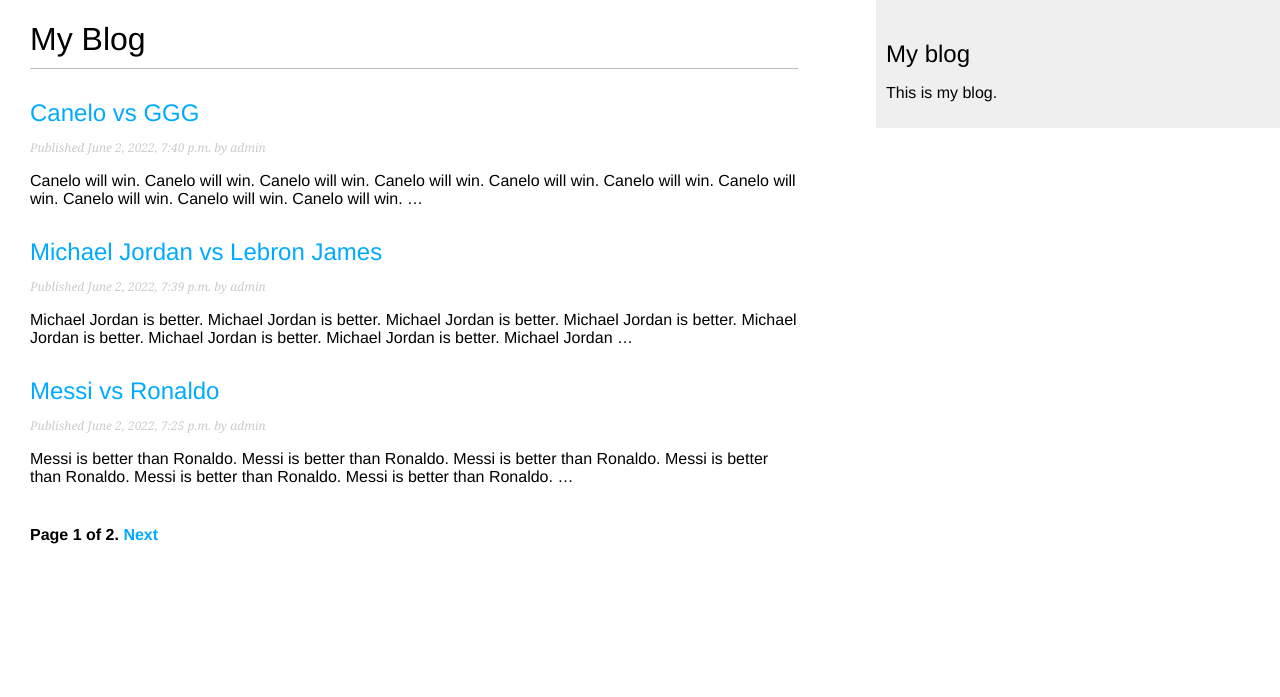
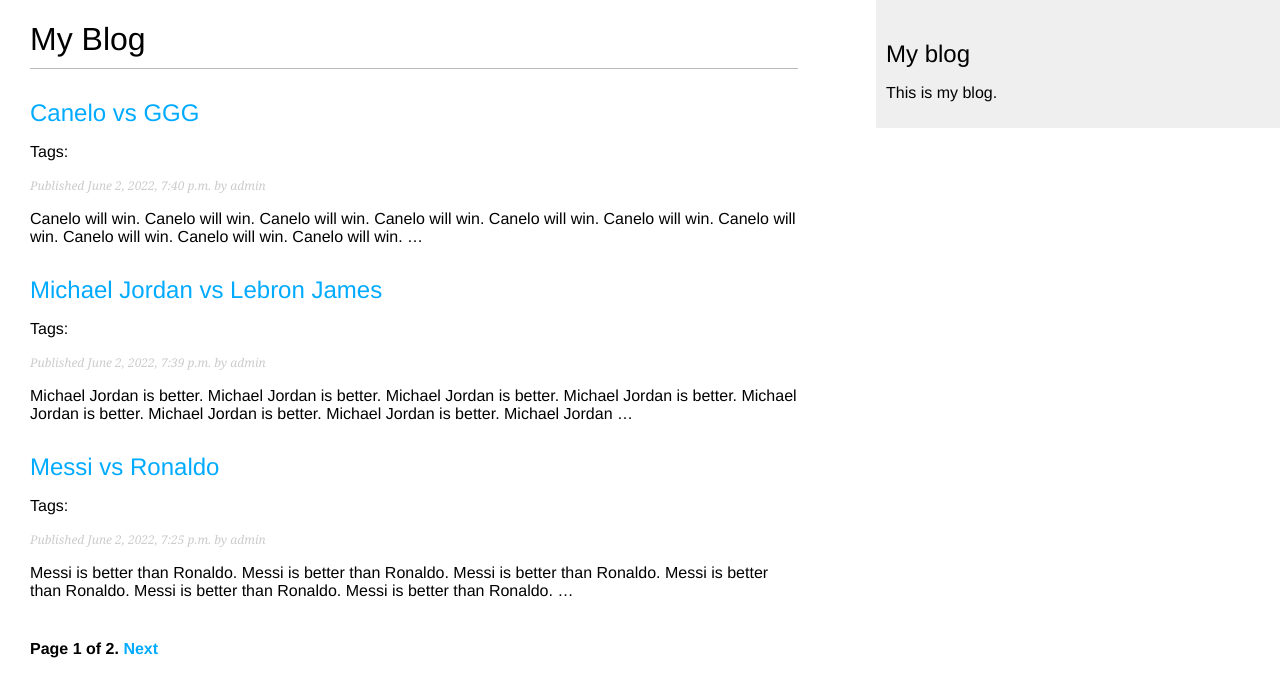
Before and after one commit to Stefan-Andjelic/popcult, a Django app: page /blog/ in a window 1280 px wide. Shown: the top 697 px of the page. Run offline with Django 4.2, Linux system fonts and the light colour scheme; data comes from the database, SQL or seed files in the repository; both versions use the stored data as it was after the commit; parts of the project's set-up code (start-up, migrations or seed data) failed here and were passed over.

Commit message:
added tagging functionality

```diff
--- a/blog/models.py
+++ b/blog/models.py
@@ -2,6 +2,7 @@
 from django.db import models
 from django.urls import reverse
 from django.utils import timezone
+from taggit.managers import TaggableManager
 
 
 class PublishedManager(models.Manager):
@@ -27,6 +28,8 @@
 
     objects = models.Manager() # The default manager.
     published = PublishedManager() # Our custom manager.
+
+    tags = TaggableManager()
 
     class Meta:
         ordering = ('-publish',)
--- a/blog/templates/blog/post/list.html
+++ b/blog/templates/blog/post/list.html
@@ -5,17 +5,32 @@
 {% block content %}
   <h1>My Blog</h1>
 
+  {% if tag %}
+    <h2>Posts tagged with "{{ tag.name }}"</h2>
+  {% endif %}
+
   {% for post in posts %}
     <h2>
       <a href="{{ post.get_absolute_url }}">
         {{ post.title }}
       </a>
     </h2>
+
+    <p class="tags">
+      Tags:
+      {% for tag in post.tags.all %}
+        <a href="{% url 'blog:post_list_by_tag' tag.slug %}">
+          {{ tag.name }}
+        </a>
+        {% if not forloop.last %}, {% endif %}
+      {% endfor %}
+    </p>
+
     <p class="date">
       Published {{ post.publish }} by {{ post.author }}
     </p>
     {{ post.body|truncatewords:30|linebreaks }}
   {% endfor %}
 
-  {% include "pagination.html" with page=page_obj %}
+  {% include "pagination.html" with page=posts %}
 {% endblock content %}
--- a/blog/urls.py
+++ b/blog/urls.py
@@ -6,8 +6,9 @@
 app_name = 'blog'
 
 urlpatterns = [
-    # path('', views.post_list, name='post_list'),
-    path('', views.PostListView.as_view(), name='post_list'),
+    path('', views.post_list, name='post_list'),
+    path('tag/<slug:tag_slug>/', views.post_list, name='post_list_by_tag'),
+    # path('', views.PostListView.as_view(), name='post_list'),
     path('<int:year>/<int:month>/<int:day>/<slug:post>/', views.post_detail, name='post_detail'),
     path('<int:post_id>/share/', views.post_share, name='post_share'),
 ]
--- a/blog/views.py
+++ b/blog/views.py
@@ -3,13 +3,18 @@
 from django.db import DatabaseError
 from django.shortcuts import render, get_object_or_404
 from django.views.generic import ListView
+from taggit.models import Tag
 
 from .forms import EmailPostForm, CommentForm
 from .models import Post, Comment
 
 
-def post_list(request):
+def post_list(request, tag_slug=None):
     object_list = Post.published.all()
+    tag = None
+    if tag_slug:
+        tag = get_object_or_404(Tag, slug=tag_slug)
+        object_list = Post.published.filter(tags__in=[tag])
     paginator = Paginator(object_list, 3) # 3 posts each page
     page = request.GET.get('page')
 
@@ -22,7 +27,7 @@
         # If page is out of range deliver last page of results
         posts = paginator.page(paginator.num_pages)
 
-    return render(request, 'blog/post/list.html', {'page': page, 'posts': posts})
+    return render(request, 'blog/post/list.html', {'page': page, 'posts': posts, 'tag': tag})
 
 
 def post_detail(request, year, month, day, post):
--- a/popcult/settings.py
+++ b/popcult/settings.py
@@ -39,6 +39,7 @@
     'django.contrib.staticfiles',
 
     'blog.apps.BlogConfig',
+    'taggit',
 ]
 
 MIDDLEWARE = [
```
Also changed, not shown: blog/migrations/0003_post_tags.py (added), db.sqlite3.
